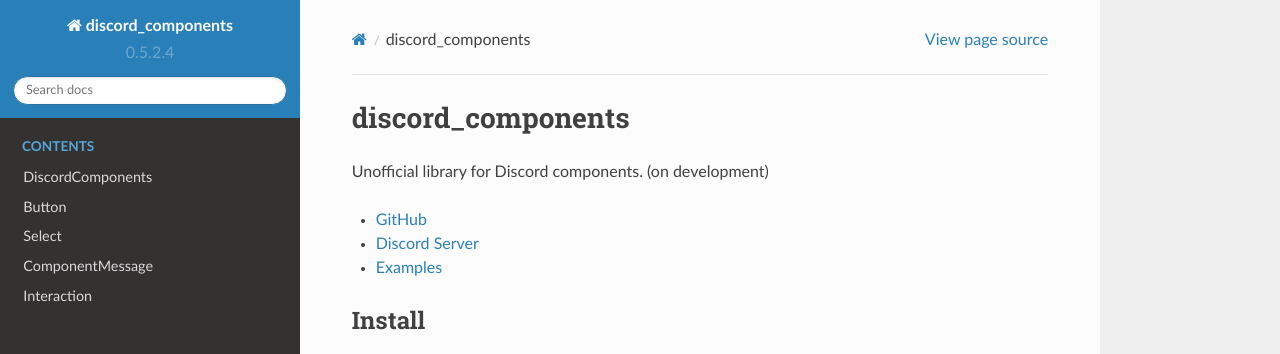
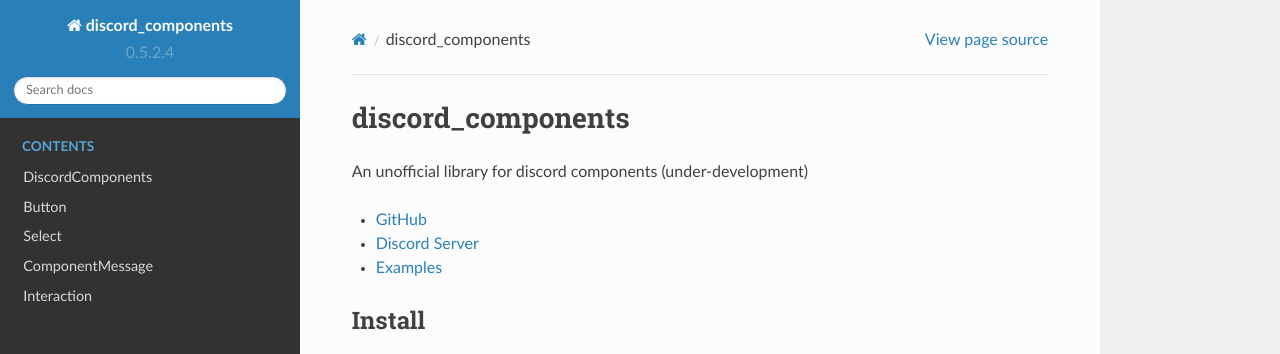
Before and after one commit to woohyunjng/discord.py-components, a Sphinx documentation site: the page built from docs/pages/index.rst, in a window 1280 px wide and 900 px high. Shown: the top 354 px of the window. Built offline with Sphinx 7.4.7 and the Read the Docs theme 2.0.0, drawn with Linux system fonts in a browser that asks for light colours.

Commit message:
fix: #54

```diff
--- a/docs/pages/index.rst
+++ b/docs/pages/index.rst
@@ -1,7 +1,7 @@
 discord_components
 ==================================
 
-Unofficial library for Discord components. (on development)
+An unofficial library for discord components (under-development)
 
 - `GitHub <https://github.com/kiki7000/discord.py-components>`_
 - `Discord Server <https://discord.gg/pKM6stqPxS>`_
--- a/setup.py
+++ b/setup.py
@@ -17,7 +17,7 @@
     license=_license,
     author=author,
     author_email="devkiki7000@gmail.com",
-    description="unofficial library for discord components (under-development)",
+    description="An unofficial library for discord components (under-development)",
     long_description=open("README.md").read(),
     long_description_content_type="text/markdown",
     url="https://github.com/kiki7000/discord.py-components",
```
Also changed, not shown: README.md (+1 -1 lines).
